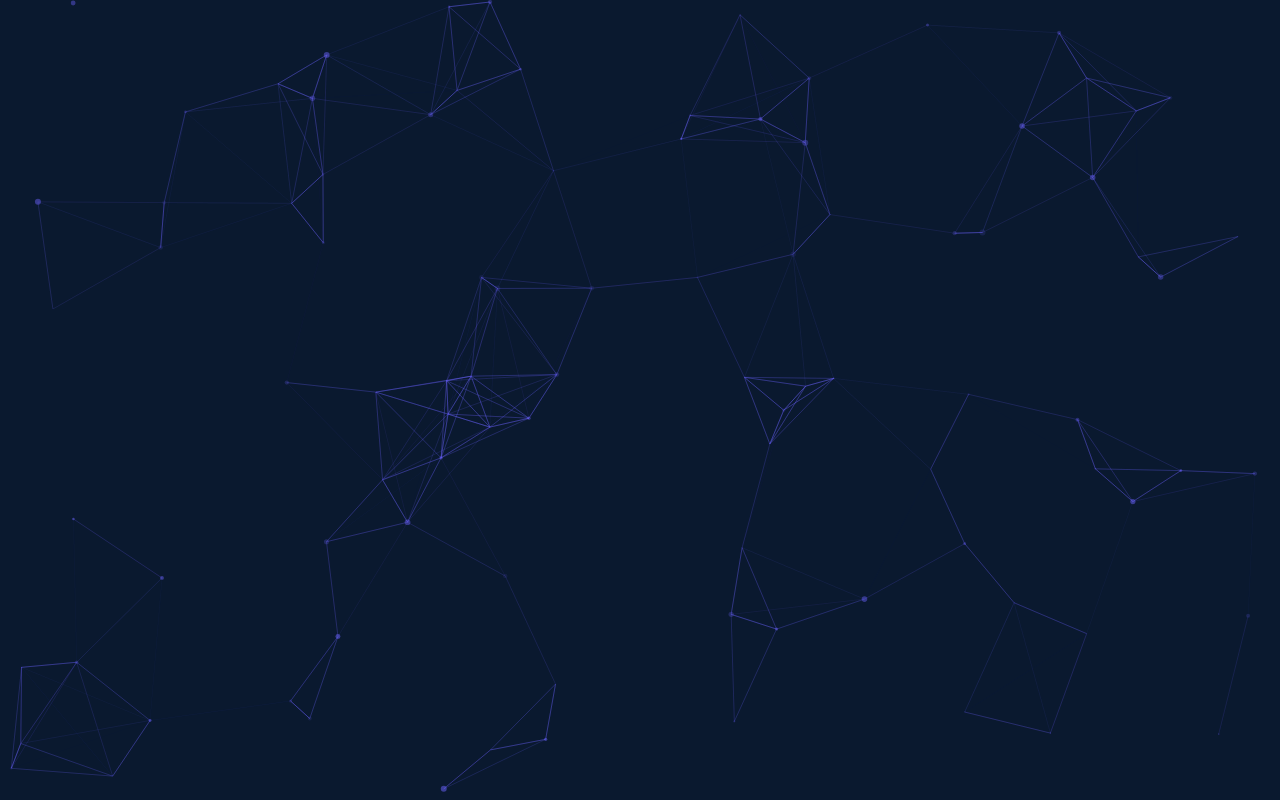
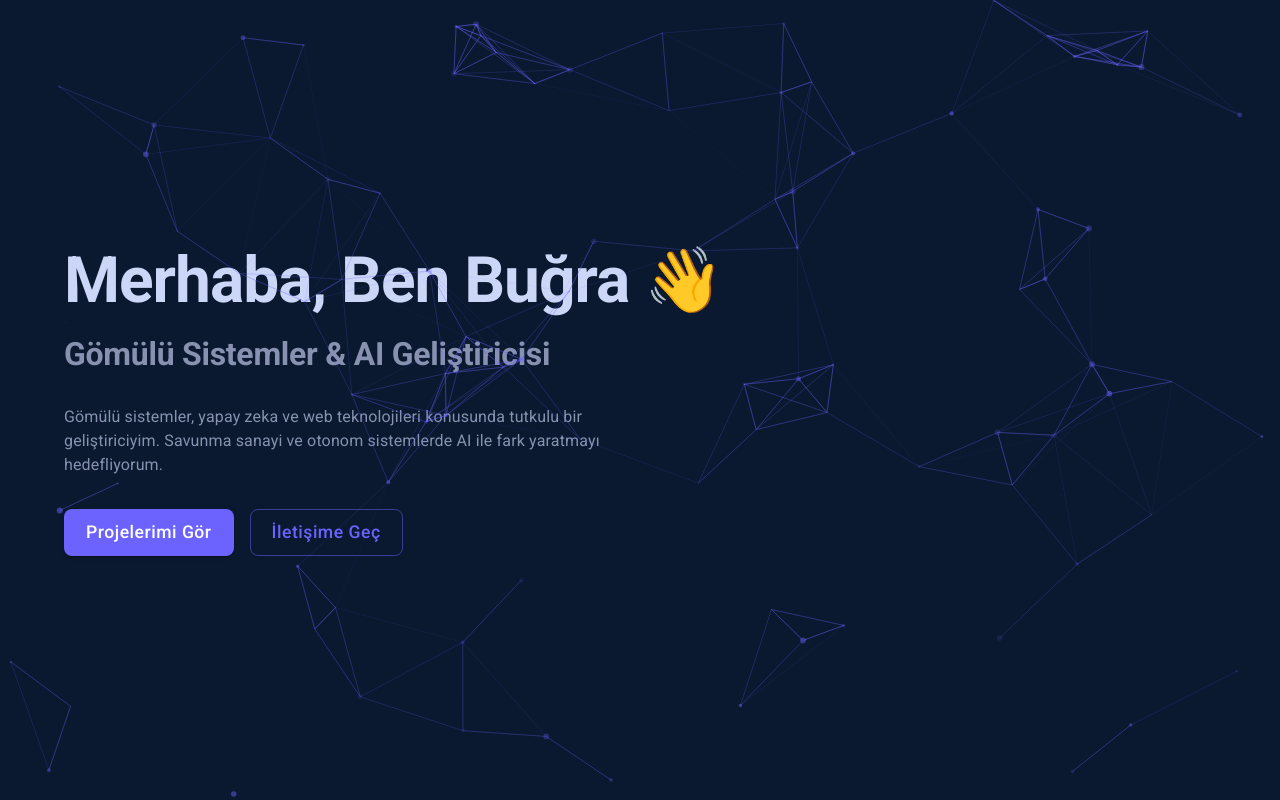
Before and after one commit to k0laa/Portfolyo-with-NodeJS-React, a React (Create React App) app: page / in a window 1280 px wide. Built offline with nearby package versions, Linux system fonts and the light colour scheme.

Commit message:
Arka Plan bileşeni Head olarak yeniden adlandırıldı ve içeriği güncellendi.

```diff
--- a/src/App.js
+++ b/src/App.js
@@ -1,7 +1,7 @@
 import React from 'react';
 import { ThemeProvider, createTheme } from '@mui/material';
 import { BrowserRouter as Router } from 'react-router-dom';
-import Background from "./components/Background";
+import Head from "./components/Head";
 
 const theme = createTheme({
   palette: {
@@ -36,7 +36,7 @@ function App() {
       <ThemeProvider theme={theme}>
         <Router>
           <div className="App">
-            <Background />
+            <Head />
           </div>
         </Router>
       </ThemeProvider>
--- a/src/components/Background.js
+++ b/src/components/Head.js
@@ -1,9 +1,10 @@
 import React from 'react';
-import {Box}  from '@mui/material';
+import { Box, Typography, Container, Button } from '@mui/material';
+import { motion } from 'framer-motion';
 import Particles from 'react-tsparticles';
-import {loadFull} from 'tsparticles';
+import { loadFull } from 'tsparticles';
 
-const Background = () => {
+const Head = () => {
     const particlesInit = async (main) => {
         await loadFull(main);
     };
@@ -111,8 +112,76 @@ const Background = () => {
                     retina_detect: true,
                 }}
             />
+            <Container maxWidth="lg">
+                <motion.div
+                    initial={{ opacity: 0, y: 20 }}
+                    animate={{ opacity: 1, y: 0 }}
+                    transition={{ duration: 0.8 }}
+                >
+                    <Typography
+                        variant="h1"
+                        sx={{
+                            fontSize: { xs: '2.5rem', md: '4rem' },
+                            fontWeight: 700,
+                            mb: 2,
+                            color: 'text.primary',
+                        }}
+                    >
+                        Merhaba, Ben Buğra 👋
+                    </Typography>
+                    <Typography
+                        variant="h2"
+                        sx={{
+                            fontSize: { xs: '1.5rem', md: '2rem' },
+                            color: 'text.secondary',
+                            mb: 4,
+                        }}
+                    >
+                        Gömülü Sistemler & AI Geliştiricisi
+                    </Typography>
+                    <Typography
+                        variant="body1"
+                        sx={{
+                            maxWidth: '600px',
+                            mb: 4,
+                            color: 'text.secondary',
+                        }}
+                    >
+                        Gömülü sistemler, yapay zeka ve web teknolojileri konusunda tutkulu bir geliştiriciyim.
+                        Savunma sanayi ve otonom sistemlerde AI ile fark yaratmayı hedefliyorum.
+                    </Typography>
+                    <Box sx={{ display: 'flex', gap: 2 }}>
+                        <Button
+                            variant="contained"
+                            color="primary"
+                            size="large"
+                            href="#projects"
+                            sx={{
+                                borderRadius: '8px',
+                                textTransform: 'none',
+                                fontSize: '1.1rem',
+                            }}
+                        >
+                            Projelerimi Gör
+                        </Button>
+                        <Button
+                            variant="outlined"
+                            color="primary"
+                            size="large"
+                            href="#contact"
+                            sx={{
+                                borderRadius: '8px',
+                                textTransform: 'none',
+                                fontSize: '1.1rem',
+                            }}
+                        >
+                            İletişime Geç
+                        </Button>
+                    </Box>
+                </motion.div>
+            </Container>
         </Box>
     );
 };
 
-export default Background;
+export default Head;
```
